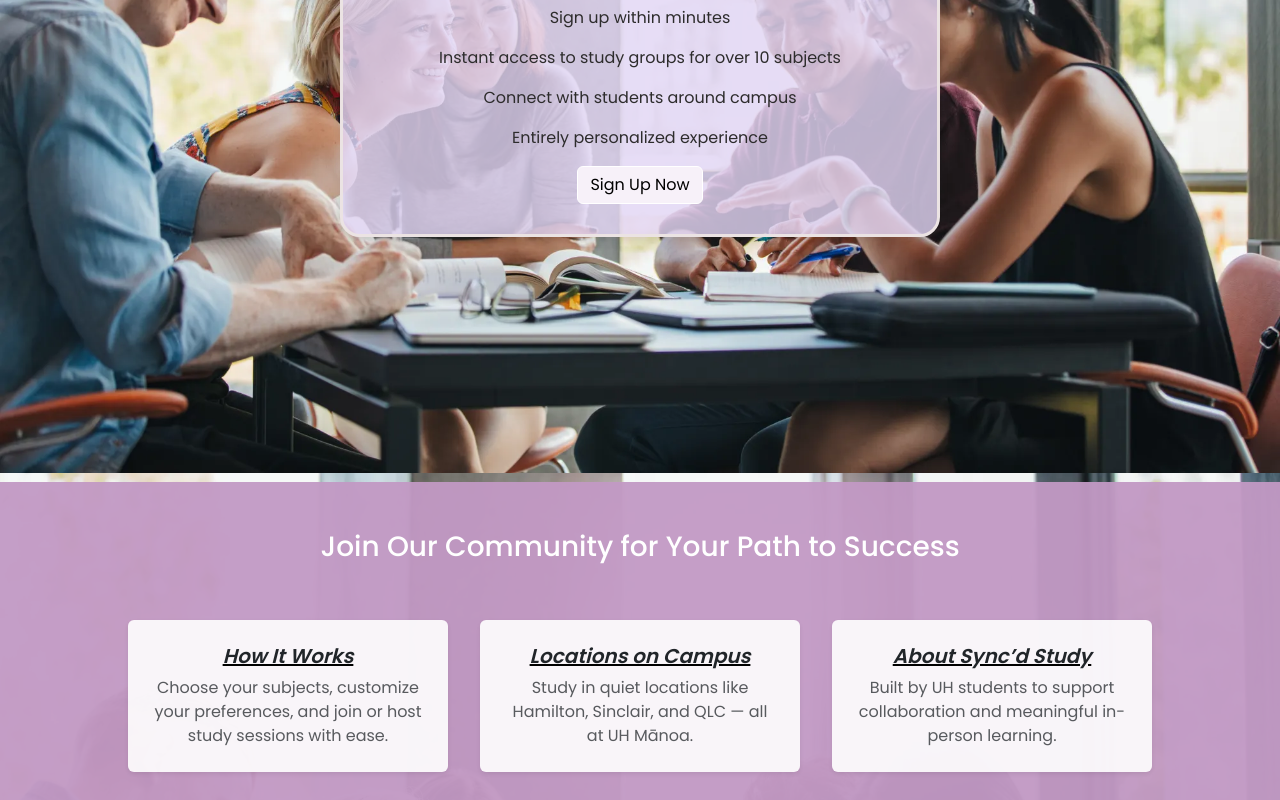
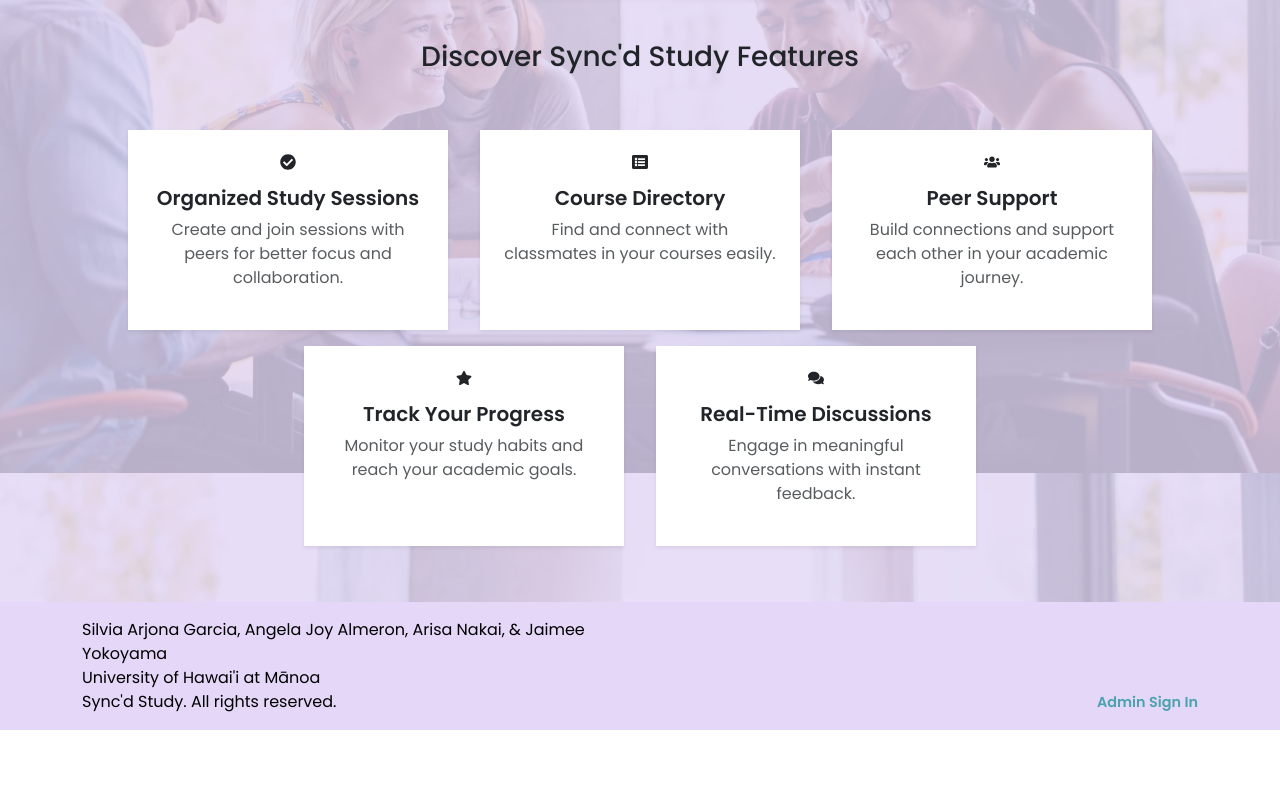
Before and after one commit to syncdstudy/syncdstudy, a Next.js app: page / in a window 1280 px wide. Shown: the part 380-1180 px from the top of the page. After the commit the page ends 1110 px from the top, so only its background shows below. Built offline with nearby package versions, Linux system fonts and the light colour scheme; no server answers.

Commit message:
Updated Landing Page.
Clean-ups or improved functionality + quality.

```diff
--- a/package.json
+++ b/package.json
@@ -39,6 +39,7 @@
     "react-datepicker": "^8.3.0",
     "react-dom": "^18",
     "react-hook-form": "^7.52.0",
+    "react-icons": "^5.5.0",
     "sass": "^1.87.0",
     "sweetalert": "^2.1.2",
     "yup": "^1.4.0"
--- a/src/app/(site)/howitworks/page.tsx
+++ b/src/app/(site)/howitworks/page.tsx
@@ -6,11 +6,7 @@ import { CheckCircle, JournalBookmark, CalendarRange, Trophy, People, EmojiSungl
 const HowItWorks = () => (
   <main className="container py-5">
     <div
-      className="p-5 rounded-4 shadow-sm"
-      style={{
-        backgroundColor: '#f3e8ff', // light purple
-        border: '1px solid black',
-      }}
+      className="p-5 rounded-4 shadow-sm info-box-1"
     >
       <h1 className="mb-4 text-center">How Sync&apos;d Study Works</h1>
       <section className="mb-5">
--- a/src/app/(site)/page.tsx
+++ b/src/app/(site)/page.tsx
@@ -1,10 +1,9 @@
-/* eslint-disable max-len */
-
 'use client';
 
 import { Container, Button, Row, Col } from 'react-bootstrap';
 import Link from 'next/link';
 import { motion } from 'framer-motion';
+import { FaCheckCircle, FaListAlt, FaUsers, FaStar, FaComments } from 'react-icons/fa';
 
 const Home = () => (
   <main>
@@ -13,7 +12,7 @@ const Home = () => (
       id="landing-page"
       fluid
       className="d-flex justify-content-center align-items-center"
-      style={{ minHeight: '100vh' }}
+      style={{ minHeight: '100px' }}
     >
       <div className="info-box text-center">
         <h2>Completely Free!</h2>
@@ -25,74 +24,95 @@ const Home = () => (
           <Button className="custom-signup-button">Sign Up Now</Button>
         </Link>
       </div>
-
     </Container>
 
-    {/* Animated Info Section */}
-    <Container fluid className="py-5" style={{ backgroundColor: 'rgba(194, 153, 197, 0.95)' }}>
+    {/* App Highlights Section */}
+    <Container fluid className="py-5" style={{ backgroundColor: 'rgb(228, 215, 247, 0.8)' }}>
       <motion.h3
-        className="text-center text-white mb-5"
+        className="text-center mb-5"
         initial={{ opacity: 0, y: 20 }}
         whileInView={{ opacity: 1, y: 0 }}
         viewport={{ once: true }}
         transition={{ duration: 0.6 }}
       >
-        Join Our Community for Your Path to Success
+        Discover Sync&apos;d Study Features
       </motion.h3>
 
       <Row className="justify-content-center text-center">
-
-        {/* How It Works */}
         <Col
           as={motion.div}
           md={3}
-          className="mx-3 my-2 p-4 rounded shadow-sm"
-          style={{ backgroundColor: 'rgba(255, 255, 255, 0.9)' }}
+          className="mx-3 my-2 p-4 rounded-xl shadow-sm bg-white bg-opacity-90
+                     hover:shadow-2xl transition-all duration-300"
           initial={{ opacity: 0, y: 40 }}
           whileInView={{ opacity: 1, y: 0 }}
           viewport={{ once: true }}
           transition={{ duration: 0.6 }}
         >
-          <Link href="/howitworks" passHref className="custom-link-1">
-            <h5 className="fw-bold text-dark mb-2">How It Works</h5>
-          </Link>
-          <p className="text-muted mb-0">Choose your subjects, customize your preferences, and join or host study sessions with ease.</p>
+          <FaCheckCircle className="text-4xl text-purple-700 mb-3" />
+          <h5 className="fw-bold text-dark mb-2">Organized Study Sessions</h5>
+          <p className="text-muted">Create and join sessions with peers for better focus and collaboration.</p>
         </Col>
 
-        {/* Locations on Campus */}
         <Col
           as={motion.div}
           md={3}
-          className="mx-3 my-2 p-4 rounded shadow-sm"
-          style={{ backgroundColor: 'rgba(255, 255, 255, 0.9)' }}
+          className="mx-3 my-2 p-4 rounded-xl shadow-sm bg-white bg-opacity-90
+                     hover:shadow-2xl transition-all duration-300"
           initial={{ opacity: 0, y: 40 }}
           whileInView={{ opacity: 1, y: 0 }}
           viewport={{ once: true }}
           transition={{ duration: 0.6, delay: 0.2 }}
         >
-          <Link href="/locations" passHref className="custom-link-1">
-            <h5 className="fw-bold text-dark mb-2">Locations on Campus</h5>
-          </Link>
-          <p className="text-muted mb-0">Study in quiet locations like Hamilton, Sinclair, and QLC — all at UH Mānoa.</p>
+          <FaListAlt className="text-4xl text-purple-700 mb-3" />
+          <h5 className="fw-bold text-dark mb-2">Course Directory</h5>
+          <p className="text-muted">Find and connect with classmates in your courses easily.</p>
         </Col>
 
-        {/* About */}
         <Col
           as={motion.div}
           md={3}
-          className="mx-3 my-2 p-4 rounded shadow-sm"
-          style={{ backgroundColor: 'rgba(255, 255, 255, 0.9)' }}
+          className="mx-3 my-2 p-4 rounded-xl shadow-sm bg-white bg-opacity-90
+                     hover:shadow-2xl transition-all duration-300"
           initial={{ opacity: 0, y: 40 }}
           whileInView={{ opacity: 1, y: 0 }}
           viewport={{ once: true }}
           transition={{ duration: 0.6, delay: 0.4 }}
         >
-          <Link href="/about" passHref className="custom-link-1">
-            <h5 className="fw-bold text-dark mb-2">About Sync’d Study</h5>
-          </Link>
-          <p className="text-muted mb-0">Built by UH students to support collaboration and meaningful in-person learning.</p>
+          <FaUsers className="text-4xl text-purple-700 mb-3" />
+          <h5 className="fw-bold text-dark mb-2">Peer Support</h5>
+          <p className="text-muted">Build connections and support each other in your academic journey.</p>
         </Col>
 
+        <Col
+          as={motion.div}
+          md={3}
+          className="mx-3 my-2 p-4 rounded-xl shadow-sm bg-white bg-opacity-90
+                     hover:shadow-2xl transition-all duration-300"
+          initial={{ opacity: 0, y: 40 }}
+          whileInView={{ opacity: 1, y: 0 }}
+          viewport={{ once: true }}
+          transition={{ duration: 0.6, delay: 0.6 }}
+        >
+          <FaStar className="text-4xl text-purple-700 mb-3" />
+          <h5 className="fw-bold text-dark mb-2">Track Your Progress</h5>
+          <p className="text-muted">Monitor your study habits and reach your academic goals.</p>
+        </Col>
+
+        <Col
+          as={motion.div}
+          md={3}
+          className="mx-3 my-2 p-4 rounded-xl shadow-sm bg-white bg-opacity-90
+                     hover:shadow-2xl transition-all duration-300"
+          initial={{ opacity: 0, y: 40 }}
+          whileInView={{ opacity: 1, y: 0 }}
+          viewport={{ once: true }}
+          transition={{ duration: 0.6, delay: 0.8 }}
+        >
+          <FaComments className="text-4xl text-purple-700 mb-3" />
+          <h5 className="fw-bold text-dark mb-2">Real-Time Discussions</h5>
+          <p className="text-muted">Engage in meaningful conversations with instant feedback.</p>
+        </Col>
       </Row>
     </Container>
   </main>
--- a/src/app/globals.css
+++ b/src/app/globals.css
@@ -32,6 +32,17 @@ body {
   width: 600px;
   margin: 0 auto;
   text-align: center;
+  box-shadow: 0 4px 10px rgba(0, 0, 0, 0.1);
+  animation: popUp 1.2s ease-out; /* Apply the pop-up animation */
+  color: rgb(45, 44, 44);
+}
+.info-box-1 {
+  background-color: rgb(228, 215, 247, 0.8);
+  border: 3px solid rgb(235, 227, 227);
+  border-radius: 20px;
+  padding: 30px;
+  margin: 0 auto;
+  text-align: start;
   box-shadow: 0 4px 10px rgba(0, 0, 0, 0.1);
   animation: popUp 1.2s ease-out; /* Apply the pop-up animation */
   color: rgb(45, 44, 44);
--- a/src/components/AdminNavBar.tsx
+++ b/src/components/AdminNavBar.tsx
@@ -42,7 +42,8 @@ const AdminNavBar = () => {
               className="custom-button px-3 mx-1"
             >
               <NavDropdown.Item onClick={handleLogout}>
-                <BoxArrowRight /> Sign Out
+                <BoxArrowRight />
+                Sign Out
               </NavDropdown.Item>
             </NavDropdown>
           </Nav>
--- a/src/components/Footer.tsx
+++ b/src/components/Footer.tsx
@@ -7,11 +7,11 @@ const Footer = () => (
     <Container>
       <Row>
         <Col>
-          Sync&apos;d Study
-          <br />
-          Developed by Silvia Arjona Garcia, Angela Joy Almeron, Arisa Nakai, & Jaimee Yokoyama
+          Silvia Arjona Garcia, Angela Joy Almeron, Arisa Nakai, & Jaimee Yokoyama
           <br />
           University of Hawai&apos;i at Mānoa
+          <br />
+          Sync&apos;d Study. All rights reserved.
         </Col>
         <Col className="text-end d-flex align-items-end justify-content-end">
           <Link href="/adminsignin" className="admin-link" style={{ fontSize: '0.9rem' }}>
```
Also changed, not shown: src/app/(site)/about/page.tsx (+50 -94 lines), 1 other file (tests, documents, lock files or other folders).
